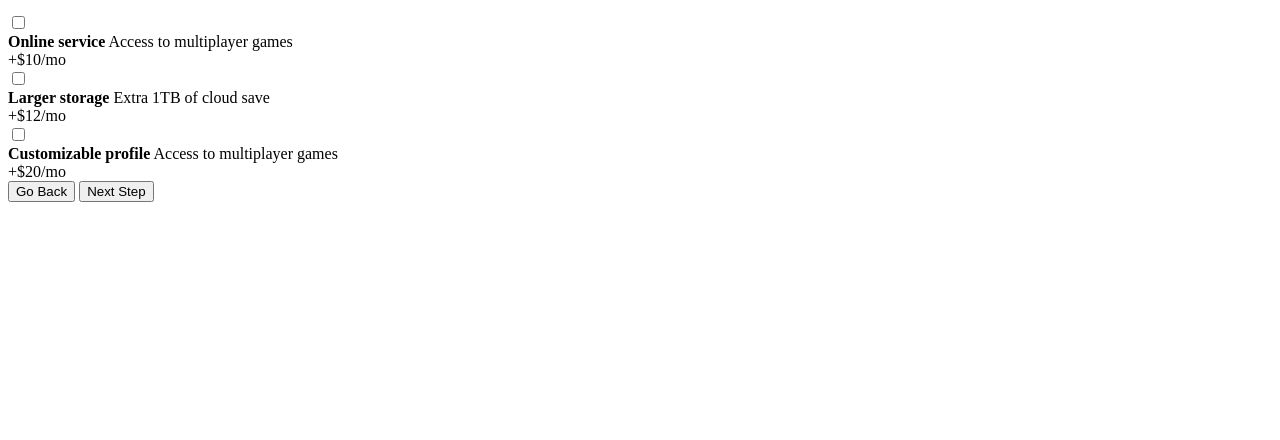
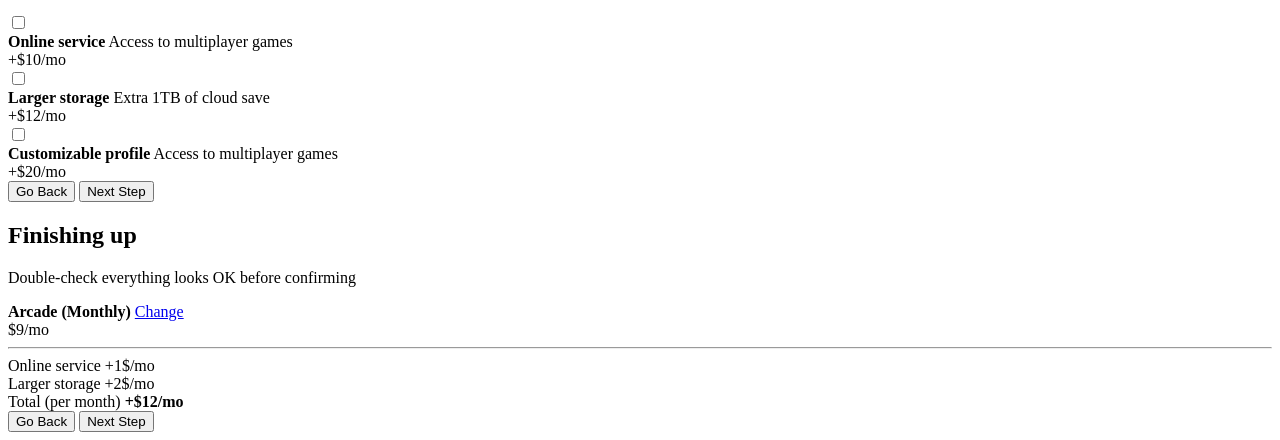
Before and after one commit to markanthonyjc/multi-step-form, a website: page index.html in a window 1280 px wide. Shown: the part 680-1120 px from the top of the page. Before the commit the page ends 890 px from the top, so only its background shows below. Drawn offline with Linux system fonts and the light colour scheme.

Commit message:
feat: step for finishing up with header and footer

```diff
--- a/index.html
+++ b/index.html
@@ -137,6 +137,44 @@
                 </button>
             </footer>
         </div>
+        <div id="step-4" class="subscription__step-card">
+            <header class="subscription__step-card-header">
+                <h1>Finishing up</h1>
+                <p>Double-check everything looks OK before confirming</p>
+            </header>
+            <div class="subscription__step-card-summary">
+                <div class="subscription__step-card-summary-plan-selected">
+                    <div>
+                        <span id="selected-plan"><strong>Arcade (Monthly)</strong></span>
+                        <a href="#" alt="Link to plan selector">Change</a>
+                    </div>
+                    <span id="summary-price" class="price price--navy-blue"><string>$9/mo</string></span>
+                </div>
+                <hr>
+                <div class="subscription__step-card-summary-add-ons-selected">
+                    <div>
+                        <span>Online service</span>
+                        <span class="price price--navy-blue">+1$/mo</span>
+                    </div>
+                    <div>
+                        <span>Larger storage</span>
+                        <span class="price price--navy-blue">+2$/mo</span>
+                    </div>
+                </div>
+                <div class="subscription__step-card-summary-total">
+                    <span>Total (per month)</span>
+                    <span id="summary-total-price" class="price"><strong>+$12/mo</strong></span>
+                </div>
+            </div>
+            <footer>
+                <button id="backStepFU" type="button" class="subscription__step-card-button subscription__step-card-button--back">
+                    <span>Go Back</span>
+                </button>
+                <button id="nextStepFU" type="button" class="subscription__step-card-button subscription__step-card-button--next">
+                    <span>Next Step</span>
+                </button>
+            </footer>
+        </div>
     </section>
 </main>
 </body>
```
